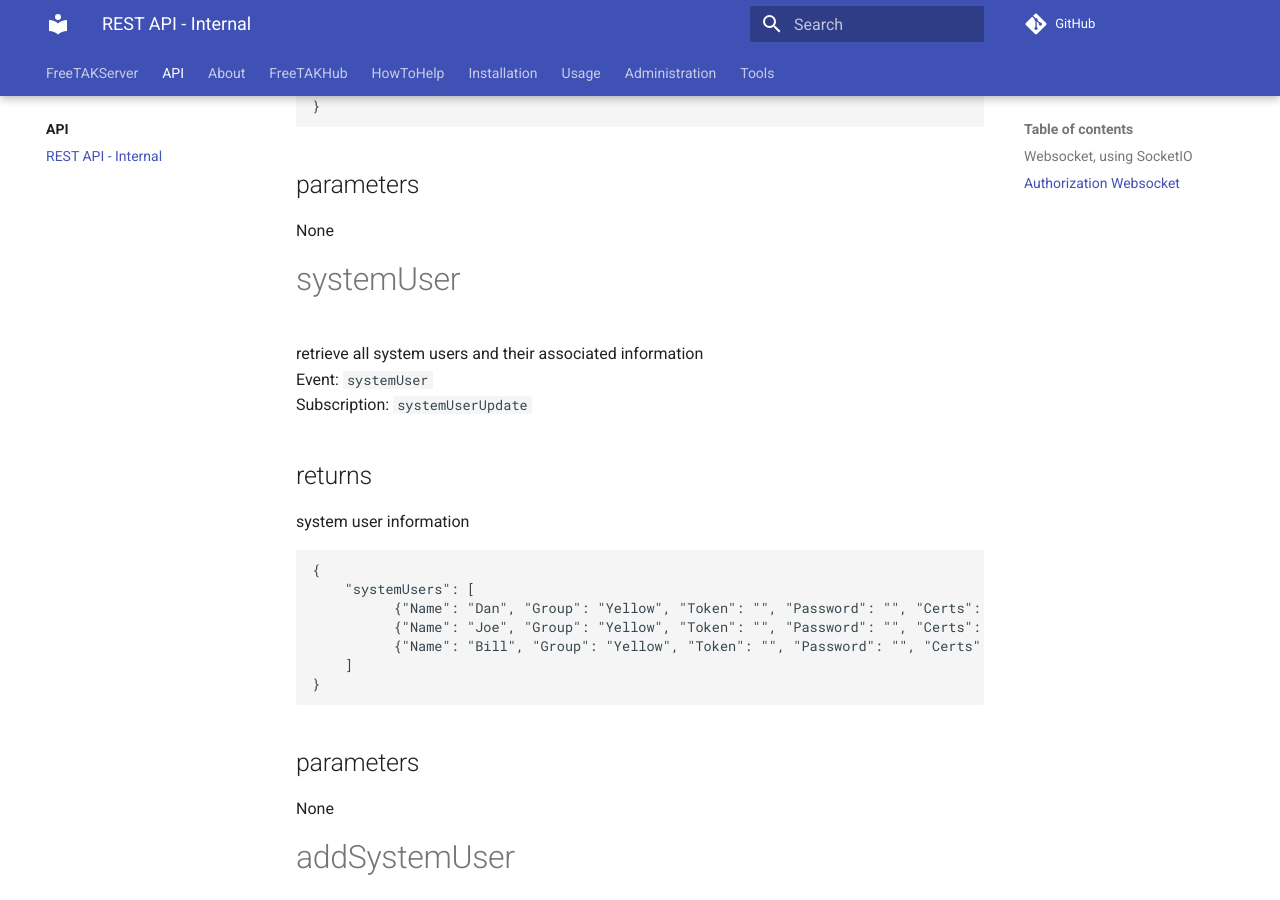
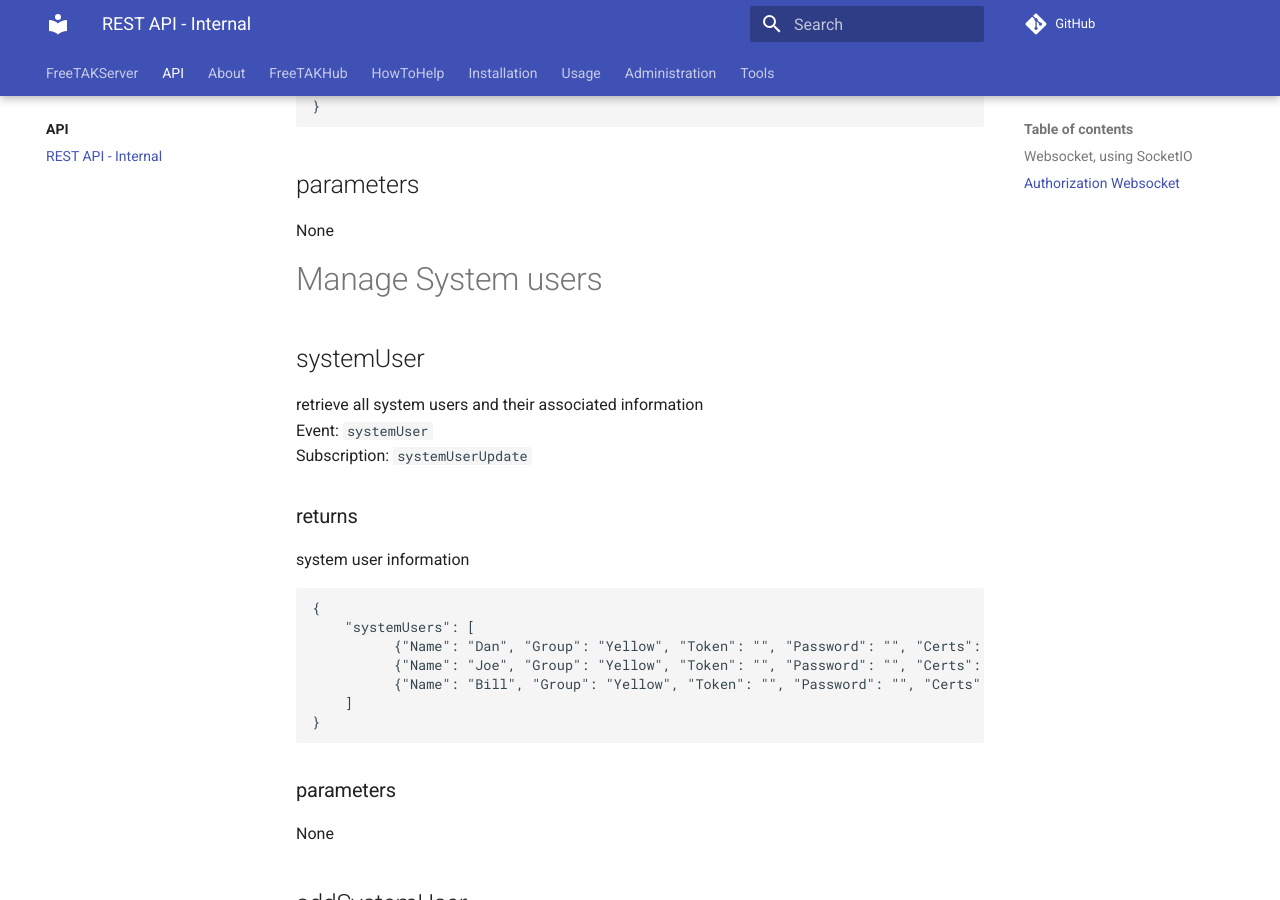
Before and after one commit to FreeTAKTeam/FreeTAKServer-User-Docs, an MkDocs documentation site: the page built from docs/docs/API/REST_API_InternalDoc.md, in a window 1280 px wide and 900 px high, scrolled down 2360 px. Built offline with MkDocs 1.6.1 and Material for MkDocs 9.7.7, drawn with Linux system fonts in a browser that asks for light colours; comment, search, counter and statistics services are not loaded; the version menu is left out.

Commit message:
Update REST_API_InternalDoc.md

````diff
--- a/docs/docs/API/REST_API_InternalDoc.md
+++ b/docs/docs/API/REST_API_InternalDoc.md
@@ -82,12 +82,13 @@ a JSON message containing connected clients
 ## parameters
 None
 
-# systemUser
+# Manage System users
+## systemUser
 retrieve all system users and their associated information<br />
 Event: `systemUser` <br />
 Subscription: `systemUserUpdate`
 
-## returns
+### returns
 system user information
 ```json
 {
@@ -99,18 +100,18 @@ system user information
 }
 ```
 
-## parameters
+### parameters
 None
 
-# addSystemUser
-## description
+## addSystemUser
+### description
 add one or many system users to the server<br />
 Event: `addSystemUser`
 
-## returns
+### returns
 None
 
-## parameters
+### parameters
 ```json
 {
 	"systemUsers": [
@@ -121,15 +122,15 @@ None
 }
 ```
 
-# removeSystemUser
-## description
+## removeSystemUser
+### description
 remove a system user from the server<br />
 Event: `removeSystemUser`
 
-## returns
+### returns
 None
 
-## parameters
+### parameters
 ```json
 {
   "systemUsers": [
@@ -139,14 +140,14 @@ None
   ]
 }
 ```
-# logs
-## description
+## logs
+### description
 event used to retrieve recent error log entries
 from the server<br />
 Event: `logs` <br />
 Subscription: `logUpdate`
 
-## returns
+### returns
 recent error logs in JSON to the client event `logUpdate` with data in the following format
 ```json
 {
@@ -156,23 +157,23 @@ recent error logs in JSON to the client event `logUpdate` with data in the follo
 }
 ```
 
-## parameters
+### parameters
 the timestamp on the most recent log entry in format `%Y-%m-%d %H:%M:%S,%f`
 
-# events
-## description
+## events
+### description
 event used to retrieve last 5 events<br />
 Event: `events` <br />
 Subscription: `eventsUpdate`
 
-## returns
+### returns
 ```json
 {
   "events": ["server event 1", "server event 2", "server event 3", "server event 4", "server event 5"]
 }
 ```
 
-## parameters
+### parameters
 None
 
 # serviceInfo
````
